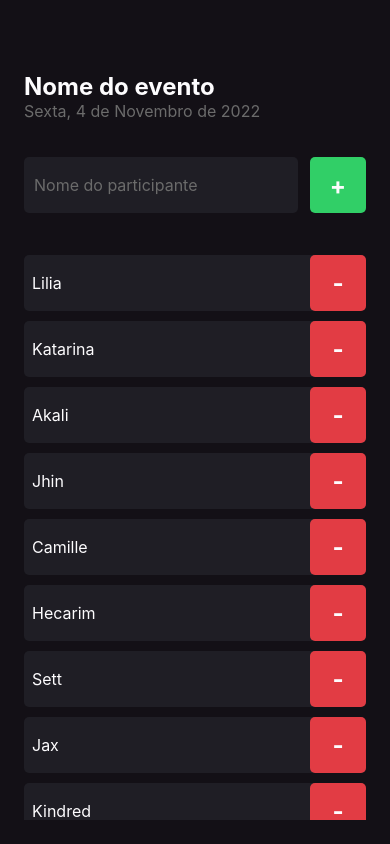
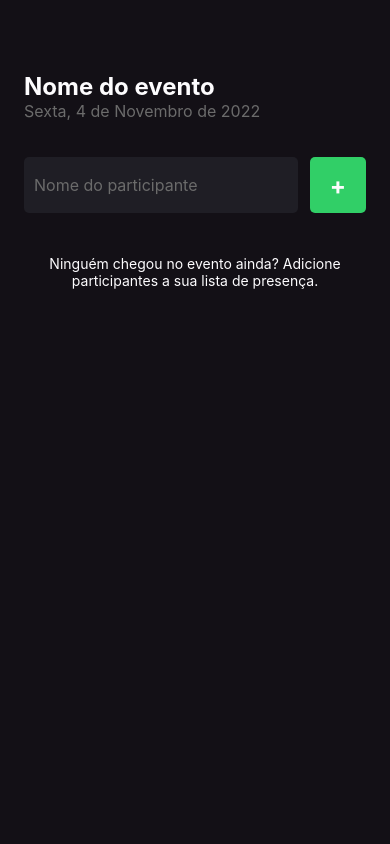
Before and after one commit to matheuslima99/imHere-RN, a React Native app: screen / in a window 390 px wide. Built offline with nearby package versions, Linux system fonts and the light colour scheme.

Commit message:
Application features - Adding participant to the listing

```diff
--- a/App.tsx
+++ b/App.tsx
@@ -1,5 +1,15 @@
+import { StatusBar } from "react-native";
 import { Home } from "./src/screens/Home";
 
 export default function App() {
-  return <Home />;
+  return (
+    <>
+      <StatusBar
+        barStyle="light-content"
+        backgroundColor="transparent"
+        translucent
+      />
+      <Home />
+    </>
+  );
 }
--- a/src/screens/Home/index.tsx
+++ b/src/screens/Home/index.tsx
@@ -1,6 +1,6 @@
 import {
+  Alert,
   FlatList,
-  ScrollView,
   Text,
   TextInput,
   TouchableOpacity,
@@ -8,26 +8,35 @@
 } from "react-native";
 import { styles } from "./styles";
 import { Participant } from "../../components/Participant";
+import { useState } from "react";
 
 export function Home() {
-  const participants = [
-    "Lilia",
-    "Katarina",
-    "Akali",
-    "Jhin",
-    "Camille",
-    "Hecarim",
-    "Sett",
-    "Jax",
-    "Kindred",
-  ];
+  const [participants, setParticipants] = useState<string[]>([]);
+  const [participantName, setParticipantName] = useState("");
 
   function handleParticipantAdd() {
-    console.log("add");
+    if (participants.includes(participantName)) {
+      return Alert.alert(
+        "Participante existe",
+        "Ja existe um participante com esse nome"
+      );
+    }
+
+    setParticipants((prevState) => [...prevState, participantName]);
+    setParticipantName("");
   }
 
-  function handleParticipantRemove() {
-    console.log("remove");
+  function handleParticipantRemove(name: string) {
+    return Alert.alert("Remover", `Remover o participante ${name}?`, [
+      {
+        text: "Sim",
+        onPress: () => Alert.alert("Deletado!"),
+      },
+      {
+        text: "Não",
+        style: "cancel",
+      },
+    ]);
   }
 
   return (
@@ -41,6 +50,8 @@
           style={styles.input}
           placeholder="Nome do participante"
           placeholderTextColor={"#6B6B6B"}
+          value={participantName}
+          onChangeText={(text) => setParticipantName(text)}
         />
 
         <TouchableOpacity style={styles.button} onPress={handleParticipantAdd}>
@@ -53,9 +64,8 @@
         keyExtractor={(item) => item}
         renderItem={({ item }) => (
           <Participant
-            key={item}
             name={item}
-            onRemove={handleParticipantRemove}
+            onRemove={() => handleParticipantRemove(item)}
           />
         )}
         showsVerticalScrollIndicator={false}
```
